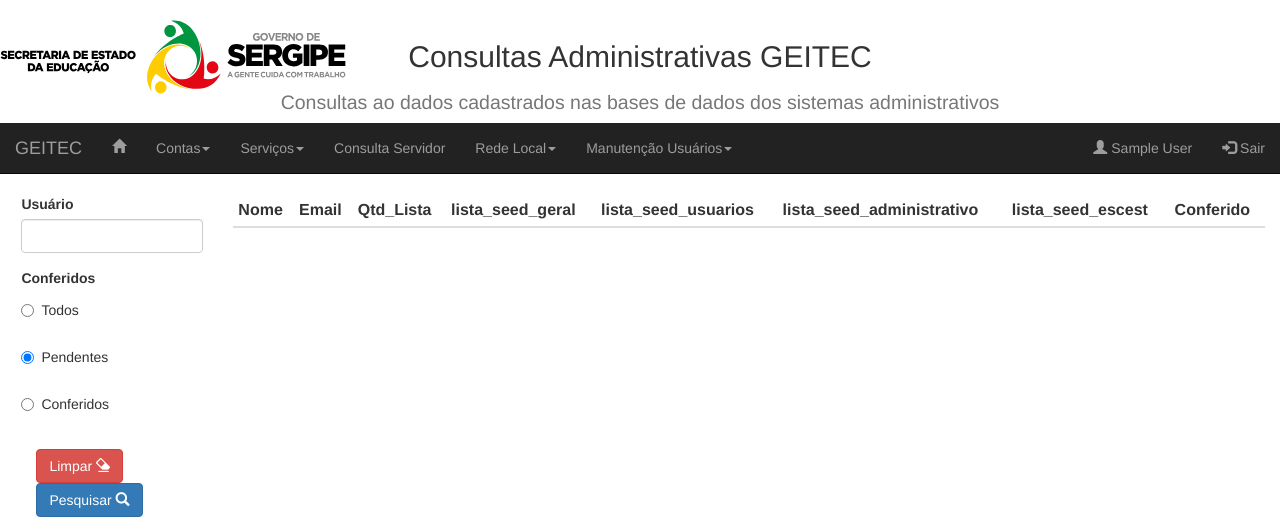
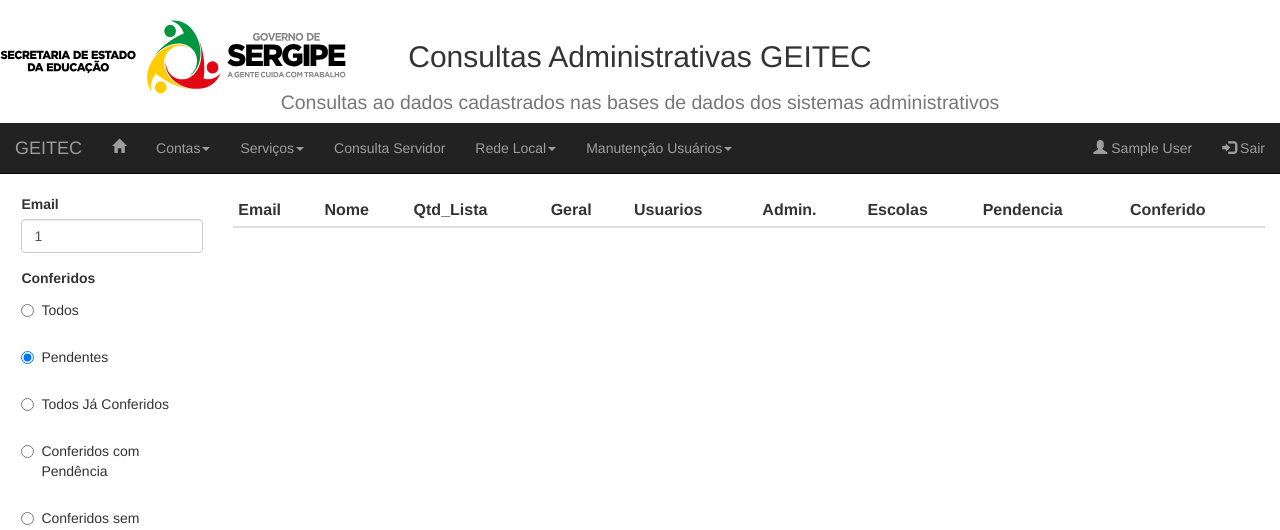
Before and after one commit to TiagoTiburcio/GEITEC, a PHP site: page /redelocal/listar_usuario_expresso.php in a window 1280 px wide. Shown: the top 530 px of the page. Run offline with PHP 8.4, Linux system fonts and the light colour scheme; the visitor is signed in with stand-in values (Sample User, id 1); tables that the repository leaves empty or names only in its code hold one stand-in row (values such as "Sample post"); lists and menus that the app fills with data are empty; some libraries are stand-ins or nearby versions; grey boxes are pictures that could not be loaded.

Commit message:
atualizações em rede_local
1 - circuitos correção vizualização links up e down

2 - atualização sistema expresso

```diff
--- a/circuitos/tabela_circuitos.php
+++ b/circuitos/tabela_circuitos.php
@@ -72,8 +72,8 @@ if ($rotina->validaSessao('4') == 1) {
                 ?>>Todos</option>
                 <option value="1" <?php
                 if ($filtro_tp_ckt == 1) {
-                    echo 'selected';
-                }
+                                echo 'selected';
+                            }
                 ?>>Faturados SEED</option>
                 <option value="2" <?php
                 if ($filtro_tp_ckt == 2) {
@@ -91,7 +91,7 @@ if ($rotina->validaSessao('4') == 1) {
                 $unidadeAtual = $unidTable['cd_siig_unidade'];
                 $first = true;
                 if (($filtro_tp_ckt == '0') || ($filtro_tp_ckt == '1')) {
-                    foreach ($dadosCircuitos as $circTable) {
+                foreach ($dadosCircuitos as $circTable) {
                         if ($unidTable['cd_siig_unidade'] == $circTable['cd_siig_unidade']) {
                             if (($first) && (($filtro_situacao == '2') || ($filtro_situacao == $circTable['value']))) {
                                 ?>
--- a/class/redelocal.php
+++ b/class/redelocal.php
@@ -311,6 +311,10 @@ class RedeLocal extends Database {
             $_conferido = " emails.conferido is null ";
         } elseif ($_conferido == '0') {
             $_conferido = " emails.conferido is not null ";
+        } elseif ($_conferido == '3') {
+             $_conferido = " emails.conferido is not null and pendencia.resolvido = '0' ";
+        } elseif ($_conferido == '4') {
+             $_conferido = " emails.conferido is not null and (pendencia.resolvido = '0' or pendencia.resolvido is null)  ";
         } else {
             $_conferido = "";
         }
@@ -324,16 +328,63 @@ class RedeLocal extends Database {
         } else {
             $text = " ";
         }
-        $consulta = " SELECT emails.*, ger.lista_seed_geral, usr.lista_seed_usuarios, adm.lista_seed_administrativo, esc.lista_seed_escest FROM (SELECT email, nome_usuario, COUNT(email) AS qtd_lista, conferido, usuario FROM redelocal_usuarios_lista_expresso le GROUP BY email) AS emails LEFT JOIN (SELECT email, '1' AS 'lista_seed_administrativo' FROM redelocal_usuarios_lista_expresso WHERE nome_lista = 'lista-seed-administrativo') AS adm ON adm.email = emails.email LEFT JOIN (SELECT email, '1' AS 'lista_seed_escest' FROM redelocal_usuarios_lista_expresso WHERE nome_lista = 'lista-seed-escest') AS esc ON esc.email = emails.email LEFT JOIN (SELECT email, '1' AS 'lista_seed_geral' FROM redelocal_usuarios_lista_expresso WHERE nome_lista = 'lista-seed-geral') AS ger ON ger.email = emails.email LEFT JOIN (SELECT email, '1' AS 'lista_seed_usuarios' FROM redelocal_usuarios_lista_expresso WHERE nome_lista = 'lista-seed-usuarios') AS usr ON usr.email = emails.email $text ORDER BY emails.email; ";
+        $consulta = " SELECT emails.*, ger.lista_seed_geral, usr.lista_seed_usuarios, adm.lista_seed_administrativo, esc.lista_seed_escest, pendencia.descricao, pendencia.resolvido FROM (SELECT email, nome_usuario, COUNT(email) AS qtd_lista, conferido, usuario FROM redelocal_usuarios_lista_expresso le GROUP BY email) AS emails LEFT JOIN (SELECT email, '1' AS 'lista_seed_administrativo' FROM redelocal_usuarios_lista_expresso WHERE nome_lista = 'lista-seed-administrativo') AS adm ON adm.email = emails.email LEFT JOIN (SELECT email, '1' AS 'lista_seed_escest' FROM redelocal_usuarios_lista_expresso WHERE nome_lista = 'lista-seed-escest') AS esc ON esc.email = emails.email LEFT JOIN (SELECT email, '1' AS 'lista_seed_geral' FROM redelocal_usuarios_lista_expresso WHERE nome_lista = 'lista-seed-geral') AS ger ON ger.email = emails.email LEFT JOIN (SELECT email, '1' AS 'lista_seed_usuarios' FROM redelocal_usuarios_lista_expresso WHERE nome_lista = 'lista-seed-usuarios') AS usr ON usr.email = emails.email LEFT JOIN (SELECT email, descricao, resolvido FROM redelocal_pendencia_lista_expresso) AS pendencia ON pendencia.email = emails.email $text ORDER BY emails.email; ";
         $resultado = mysqli_query($this->connect(), $consulta);
         return $resultado;
     }
 
-    function updateUsuarioLista($_email){
+    /**
+     *
+     * @param type $_email
+     * @return type igual a zero com erro / diferente de zero correto
+     */
+    function updateUsuarioLista($_email) {
+        $consulta = " select count(email) as cont from `redelocal_usuarios_lista_expresso` WHERE email = '$_email' and conferido is null; ";
+        $resultado = mysqli_query($this->connect(), $consulta);
+        foreach ($resultado as $value) {
+            $test = $value['cont'];
+        }
+        if ($test != "0") {
+            $consulta = " UPDATE `redelocal_usuarios_lista_expresso` SET usuario = '" . $_SESSION['login'] . "', conferido = '" . date("Y-m-d H:i:s") . "' WHERE email = '$_email'; ";
+            $resultado = mysqli_query($this->connect(), $consulta);
+            return $resultado;
+        }
+        return 0;
+    }
 
-        $consulta = " UPDATE `redelocal_usuarios_lista_expresso` SET usuario = '".$_SESSION['login']."', conferido = '".date("Y-m-d H:i:s")."' WHERE email = '$_email' and conferido is null; ";
+    /**
+     *
+     * @param type $_email
+     * @return type igual a zero com erro / diferente de zero correto
+     */
+    function consultaPendenciaLista($_email) {
+        $consulta = " SELECT * FROM `redelocal_pendencia_lista_expresso` where email = '$_email'; ";
         $resultado = mysqli_query($this->connect(), $consulta);
         return $resultado;
+    }
+
+    /**
+     *
+     * @param type $_email
+     * @param type $_pendencia
+     * @param type $_resolvido
+     * @return type resultado alteraçao na base de dados
+     */
+    function gravaPendencia($_email, $_pendencia, $_resolvido) {
+        $consulta = " SELECT count(email) as cont FROM `redelocal_pendencia_lista_expresso` where email = '$_email'; ";
+        $resultado = mysqli_query($this->connect(), $consulta);
+        foreach ($resultado as $value) {
+            $test = $value['cont'];
+        }
+        if ($test != "0") {
+            $consulta = " UPDATE `redelocal_pendencia_lista_expresso` SET `descricao` = '$_pendencia', `usuario` = '" . $_SESSION['login'] . "', `data` = '" . date("Y-m-d H:i:s") . "', `resolvido` = '$_resolvido' WHERE `email` = '$_email'; ";
+            $resultado = mysqli_query($this->connect(), $consulta);
+            return $resultado;
+        } else {
+            $consulta = " INSERT INTO `redelocal_pendencia_lista_expresso`(`email`,`descricao`,`usuario`,`data`,`resolvido`) VALUES ('$_email','$_pendencia','" . $_SESSION['login'] . "','" . date("Y-m-d H:i:s") . "','$_resolvido'); ";
+            $resultado = mysqli_query($this->connect(), $consulta);
+            return $resultado;
+        }
     }
 
     /**
--- a/nbproject/private/private.xml
+++ b/nbproject/private/private.xml
@@ -3,8 +3,9 @@
     <editor-bookmarks xmlns="http://www.netbeans.org/ns/editor-bookmarks/2" lastBookmarkId="0"/>
     <open-files xmlns="http://www.netbeans.org/ns/projectui-open-files/2">
         <group>
-            <file>file:/C:/inetpub/wwwroot/geitech/GEITEC/circuitos/tabela_circuitos.php</file>
-            <file>file:/C:/inetpub/wwwroot/geitech/GEITEC/circuitos/expresso.php</file>
+            <file>file:/C:/inetpub/wwwroot/geitech/GEITEC/redelocal/listar_usuario_expresso.php</file>
+            <file>file:/C:/inetpub/wwwroot/geitech/GEITEC/class/redelocal.php</file>
+            <file>file:/C:/inetpub/wwwroot/geitech/GEITEC/class/padrao.php</file>
         </group>
     </open-files>
 </project-private>
--- a/redelocal/listar_usuario_expresso.php
+++ b/redelocal/listar_usuario_expresso.php
@@ -5,16 +5,45 @@ $rotina = new RotinasPublicas();
 if ($rotina->validaSessao('') == 1) {
 
     $redeLocal = new RedeLocal();
-    $busca_usuario = filter_input(INPUT_POST, 'usuario');
-    $busca_conferidos = filter_input(INPUT_POST, 'conferidos');
+
+    if (filter_input(INPUT_GET,'limpa') == '') {
+        $_GET['limpa'] = '';
+    } elseif (filter_input(INPUT_GET,'limpa') == '1') {
+        unset($_SESSION['usr_lst_exp']);
+        unset($_SESSION['conf_lst_exp']);
+    }
+
+    if (!isset($_SESSION['conf_lst_exp'])) {
+        $_SESSION['conf_lst_exp'] = '';
+    }
+    if (!isset($_SESSION['usr_lst_exp'])) {
+        $_SESSION['usr_lst_exp'] = '';
+    }
+    if (filter_input(INPUT_POST, 'usuario') != ''){
+        $_SESSION['usr_lst_exp'] = filter_input(INPUT_POST, 'usuario');
+    }
+    if (filter_input(INPUT_POST, 'conferidos') != ''){
+        $_SESSION['conf_lst_exp'] = filter_input(INPUT_POST, 'conferidos');
+    }
+    $busca_usuario = $_SESSION['usr_lst_exp'];
+    $busca_conferidos = $_SESSION['conf_lst_exp'];
     $atu_email = filter_input(INPUT_GET, 'email');
+
+    $update_email = filter_input(INPUT_POST, 'emailup');
+    $update_pendencia = filter_input(INPUT_POST, 'pendup');
+    $update_resolvido = filter_input(INPUT_POST, 'resolvido');
 
     if (($busca_conferidos == NULL) || ($busca_conferidos == "")) {
         $busca_conferidos = 1;
     }
 
     if (($atu_email != NULL) || ($atu_email != "")) {
-        $r = $redeLocal->updateUsuarioLista($atu_email);
+        $redeLocal->updateUsuarioLista($atu_email);
+    }
+
+    if ((($update_email != NULL) || ($update_email != "")) && (($update_pendencia != NULL) || ($update_pendencia != ""))) {
+        $redeLocal->updateUsuarioLista($update_email);
+        $redeLocal->gravaPendencia($update_email, $update_pendencia, $update_resolvido);
     }
 
     $consulta = $redeLocal->usuariosListaExpresso($busca_usuario, $busca_conferidos);
@@ -24,7 +53,7 @@ if ($rotina->validaSessao('') == 1) {
             <div class="form-group">
                 <div class="col-xs-10 col-xs-offset-2">
                     <div class="form-group">
-                        <label for="usuario">Usuário</label>
+                        <label for="usuario">Email</label>
                         <input type="text" class="form-control" name="usuario" value="<?php echo $busca_usuario; ?>">
                     </div>
                     <div class="form-group">
@@ -48,11 +77,25 @@ if ($rotina->validaSessao('') == 1) {
                                 if ($busca_conferidos == 0) {
                                     echo 'checked=""';
                                 }
-                                ?> value="0">Conferidos</label>
+                                ?> value="0">Todos Já Conferidos</label>
+                        </div><br/>
+                        <div class="radio">
+                            <label><input type="radio" name="conferidos" <?php
+                                if ($busca_conferidos == 3) {
+                                    echo 'checked=""';
+                                }
+                                ?> value="3">Conferidos com Pendência</label>
+                        </div><br/>
+                        <div class="radio">
+                            <label><input type="radio" name="conferidos" <?php
+                                if ($busca_conferidos == 4) {
+                                    echo 'checked=""';
+                                }
+                                ?> value="4">Conferidos sem Pendência</label>
                         </div><br/>
                     </div>
 
-                    <a type="button" class="btn btn-danger"  href="">Limpar <span class="glyphicon glyphicon-erase"></span></a>
+                    <a type="button" class="btn btn-danger"  href="listar_usuario_expresso.php?limpa=1">Limpar <span class="glyphicon glyphicon-erase"></span></a>
                     <button type="submit" class="btn btn-primary" >Pesquisar <span class="glyphicon glyphicon-search"></span></button>
                 </div>
             </div>
@@ -63,28 +106,42 @@ if ($rotina->validaSessao('') == 1) {
             <table class="table table-hover table-striped table-condensed">
                 <thead>
                     <tr>
+                        <th>Email</th>
                         <th>Nome</th>
-                        <th>Email</th>
                         <th>Qtd_Lista</th>
-                        <th>lista_seed_geral</th>
-                        <th>lista_seed_usuarios</th>
-                        <th>lista_seed_administrativo</th>
-                        <th>lista_seed_escest</th>
+                        <th>Geral</th>
+                        <th>Usuarios</th>
+                        <th>Admin.</th>
+                        <th>Escolas</th>
+                        <th>Pendencia</th>
                         <th>Conferido</th>
                     </tr>
                 </thead>
                 <tbody>
                     <?php
                     foreach ($consulta as $table) {
+                        if ($table["conferido"] == "") {
+                            echo '<tr>';
+                        } else {
+                            if ($table["descricao"] == "") {
+                                echo '<tr class="success">';
+                            } else {
+                                if ($table["resolvido"] == "0") {
+                                    echo '<tr class="danger">';
+                                } else {
+                                    echo '<tr class="success">';
+                                }
+                            }
+                        }
                         ?>
-                        <tr>
+                    <td><?php echo $table["email"]; ?></td>
                     <td><?php echo $table["nome_usuario"]; ?></td>
-                            <td><?php echo $table["email"]; ?></td>
                     <td><?php echo $table["qtd_lista"]; ?></td>
                     <td><?php echo $rotina->imprimiAtivo($table["lista_seed_geral"]) ?></td>
                     <td><?php echo $rotina->imprimiAtivo($table["lista_seed_usuarios"]) ?></td>
                     <td><?php echo $rotina->imprimiAtivo($table["lista_seed_administrativo"]) ?></td>
                     <td><?php echo $rotina->imprimiAtivo($table["lista_seed_escest"]) ?></td>
+                    <td><?php echo '<a type="button" class="btn btn-warning" href="pendencia_expresso.php?email=' . $table["email"] . '"><span class="glyphicon glyphicon-warning-sign"></span></a>'; ?></td>
                     <td><?php echo '<a type="button" class="btn btn-primary" href="listar_usuario_expresso.php?email=' . $table["email"] . '"><span class="glyphicon glyphicon-ok-sign"></span></a>'; ?></td>
                     </tr>
                     <?php
```
Also changed, not shown: redelocal/pendencia_expresso.php (added, +53 -0 lines). Lines whose indentation alone changed are shown as unchanged.
